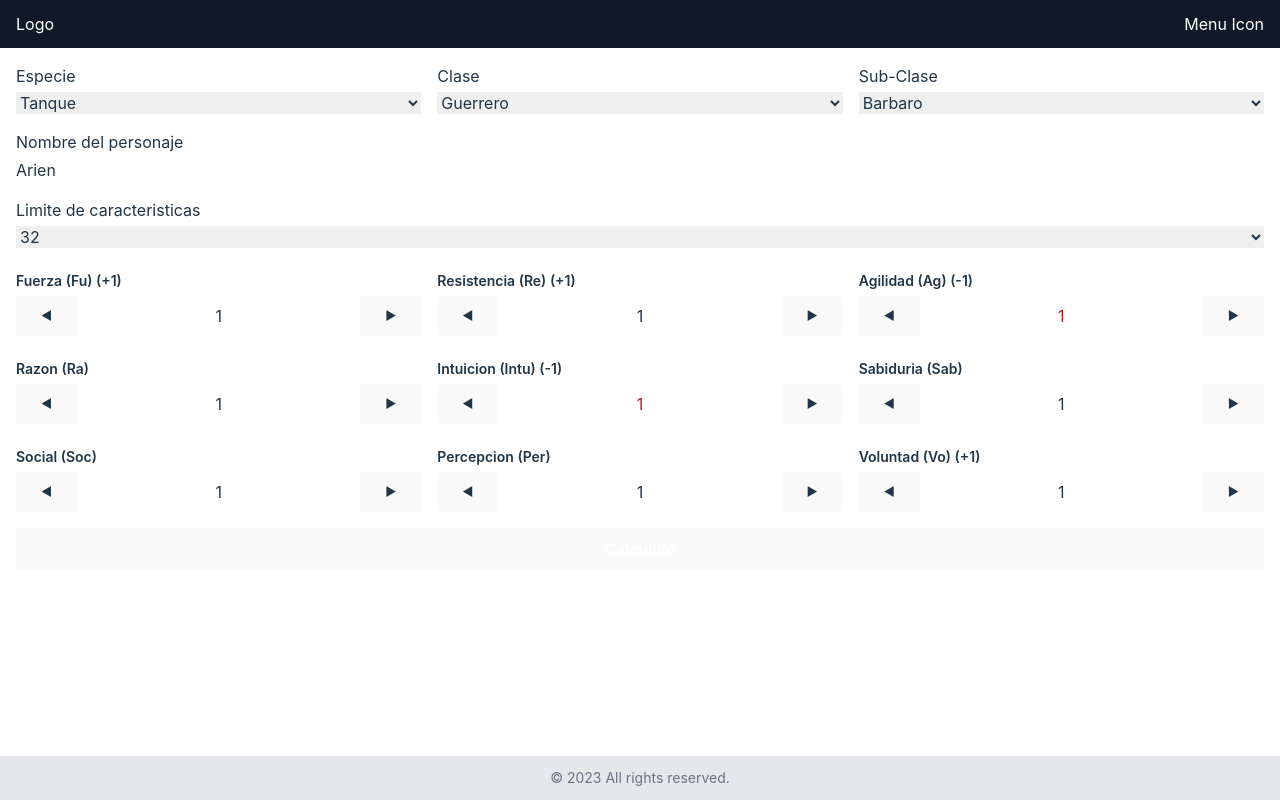
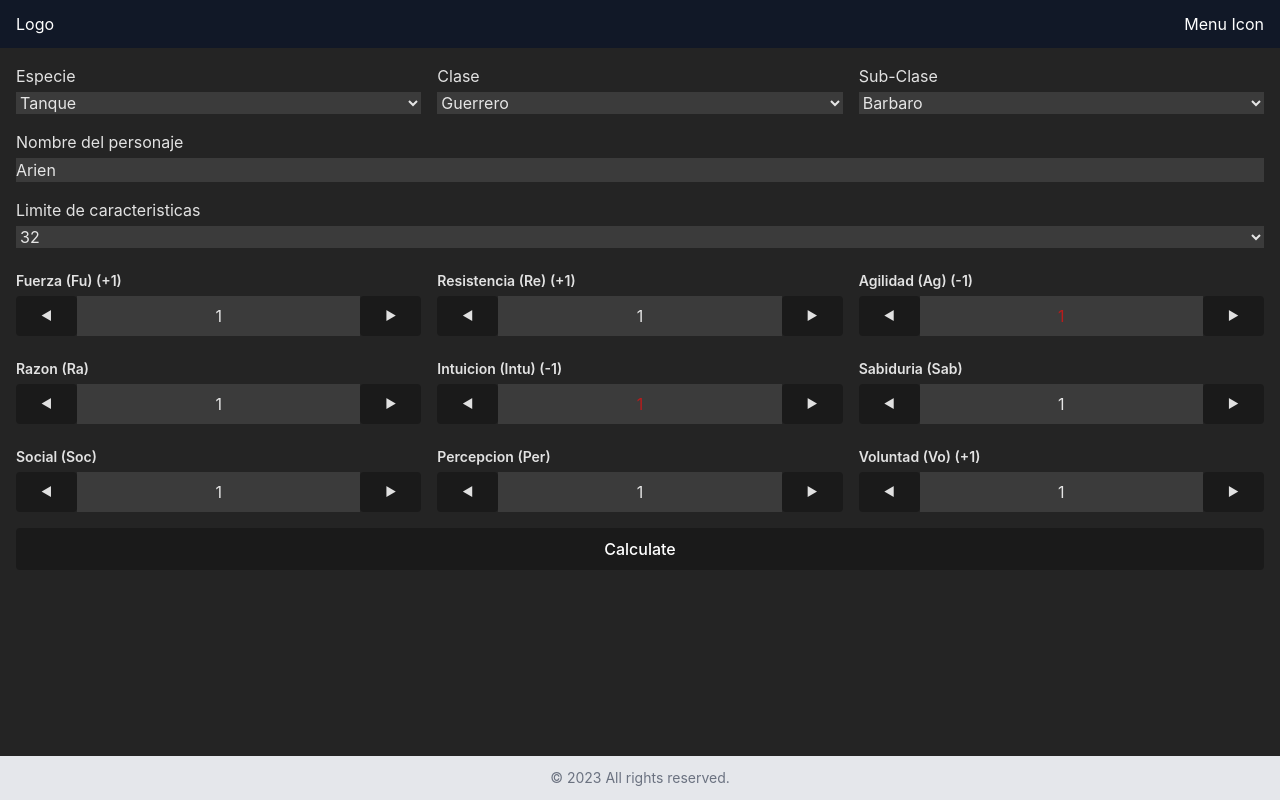
Before and after one commit to sebastianpennino/krom_char, a React (Vite) app: page / in a window 1280 px wide. Built offline with nearby package versions, Linux system fonts and the light colour scheme.

Commit message:
Dark mode `always`.

```diff
--- a/src/index.css
+++ b/src/index.css
@@ -59,6 +59,10 @@ button:focus-visible {
   outline: 4px auto -webkit-focus-ring-color;
 }
 
+input, select {
+  background-color: rgb(59, 59, 59);
+}
+/*
 @media (prefers-color-scheme: light) {
   :root {
     color: #213547;
@@ -71,3 +75,4 @@ button:focus-visible {
     background-color: #f9f9f9;
   }
 }
+*/
```
